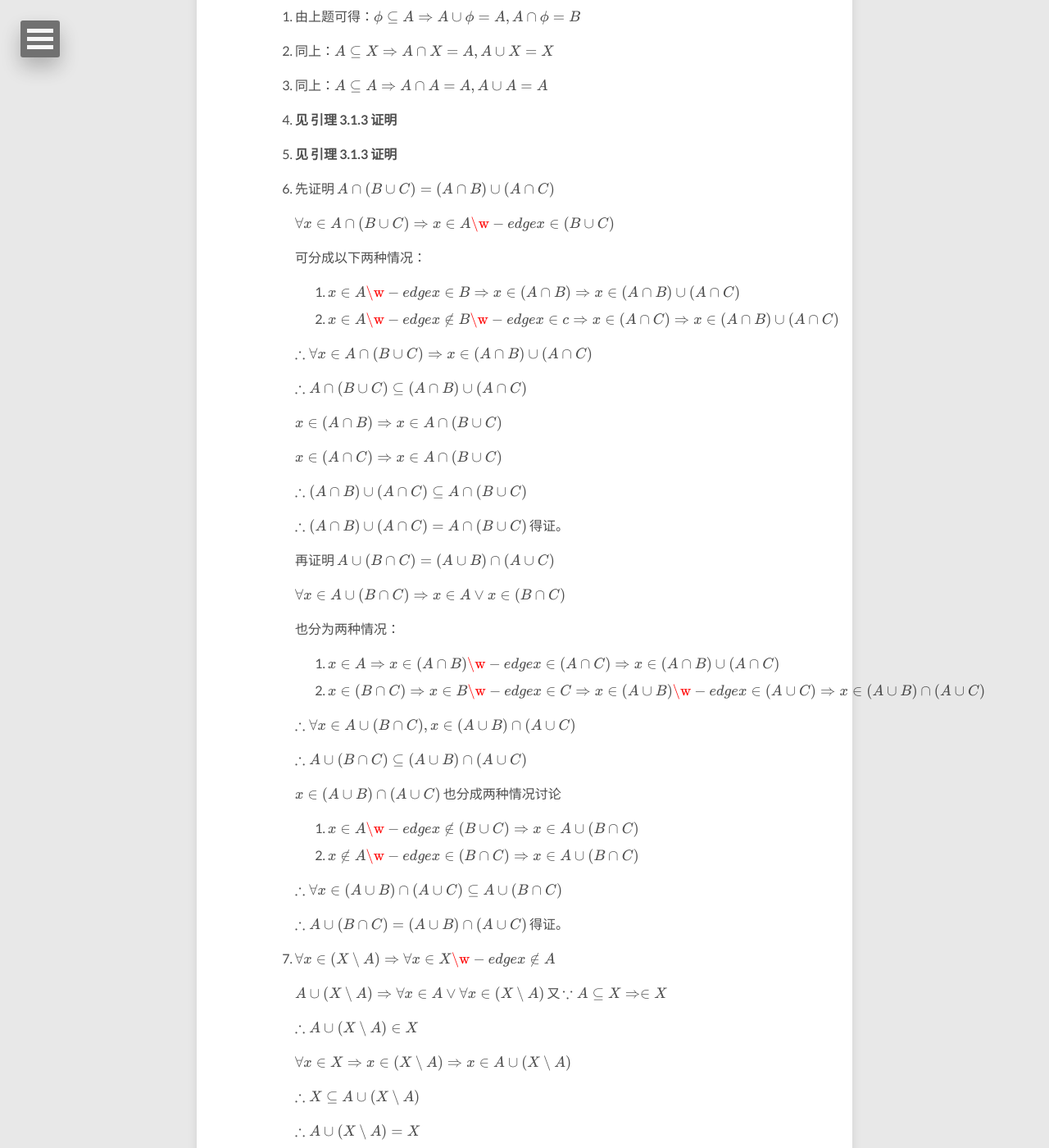
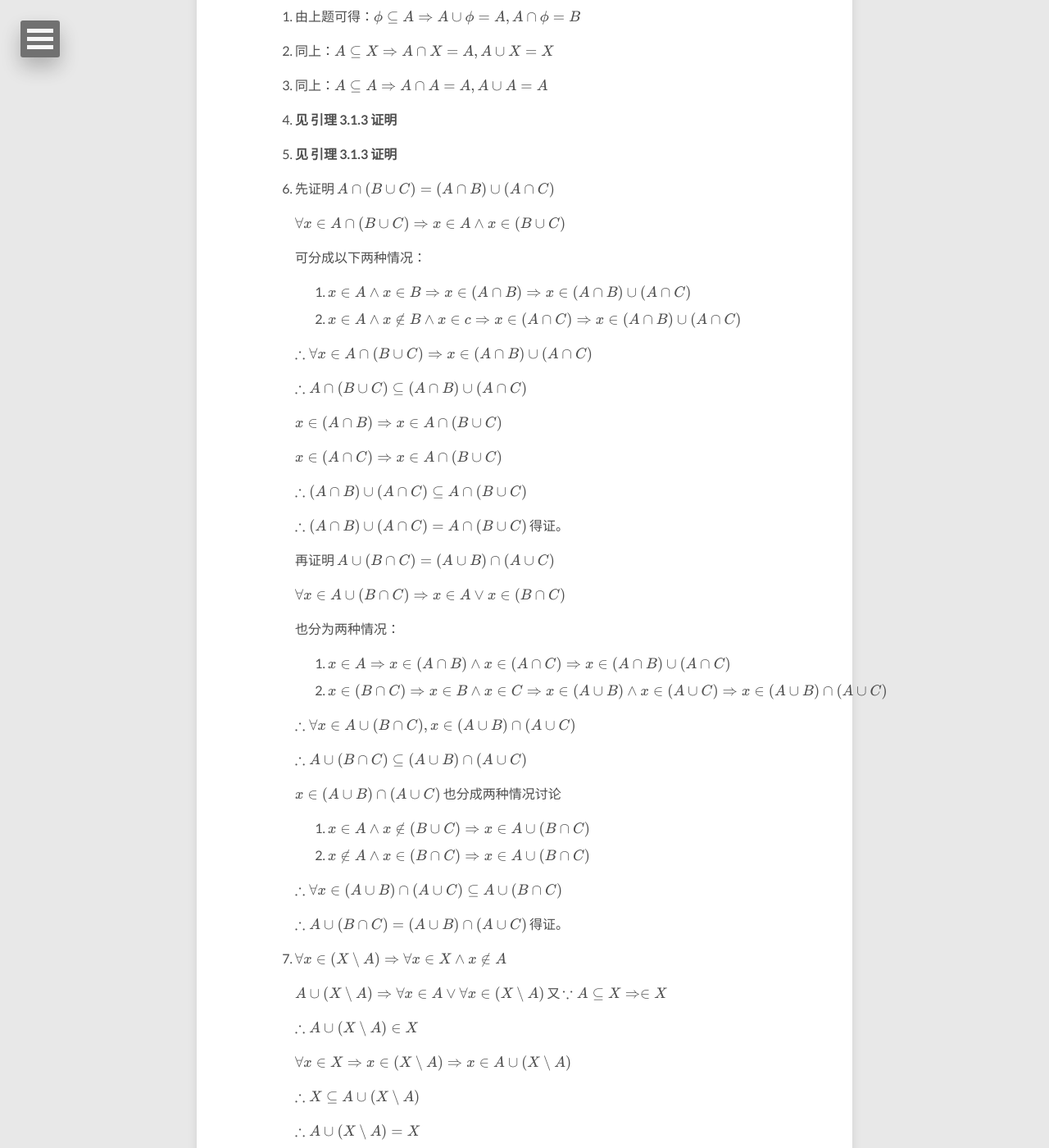
Before and after one commit to Spdwal/Spdwal.github.io, a Jekyll site: the page built from _posts/2019-04-19-analysis-by-tao-chapter-3-1.md, in a window 1280 px wide and 1400 px high, scrolled down 3288 px. Shown: the whole window at 82% size. Built offline with Jekyll 4.4.1, drawn with Linux system fonts in a browser that asks for light colours; nearby versions of some CDN libraries; formulas are drawn with MathJax 3; some of the changed text lies outside the part shown.

Commit message:
fix some bugs

```diff
--- a/_posts/2019-04-19-analysis-by-tao-chapter-3-1.md
+++ b/_posts/2019-04-19-analysis-by-tao-chapter-3-1.md
@@ -112,7 +112,7 @@ $\therefore A \subseteq B \Rightarrow A \cup B = B$  。
 
 再证命题1蕴含命题3:
 
-$A \subseteq B \Rightarrow \forall x \in A, x \in B \w-edge x \in A \Rightarrow x \in A$
+$A \subseteq B \Rightarrow \forall x \in A, x \in B \wedge x \in A \Rightarrow x \in A$
 
 $\therefore A \subseteq B \Rightarrow A \cap B = A$
 
@@ -161,12 +161,12 @@ $3 \Rightarrow 1 \Rightarrow 2$ 得证。
 
 6. 先证明 $A \cap (B \cup C) = (A \cap B) \cup (A \cap C)$
 
-   $\forall x \in A \cap (B \cup C) \Rightarrow x \in A \w-edge x \in (B \cup C)$
+   $\forall x \in A \cap (B \cup C) \Rightarrow x \in A \wedge x \in (B \cup C)$
 
    可分成以下两种情况：
 
-   1. $x \in A \w-edge x \in B \Rightarrow x \in (A \cap B) \Rightarrow x \in (A \cap B) \cup (A \cap C)$
-   2. $x \in A \w-edge x \notin B \w-edge x \in c \Rightarrow x \in (A \cap C) \Rightarrow x \in (A \cap B) \cup (A \cap C)$
+   1. $x \in A \wedge x \in B \Rightarrow x \in (A \cap B) \Rightarrow x \in (A \cap B) \cup (A \cap C)$
+   2. $x \in A \wedge x \notin B \wedge x \in c \Rightarrow x \in (A \cap C) \Rightarrow x \in (A \cap B) \cup (A \cap C)$
 
    $\therefore \forall x \in A \cap (B \cup C) \Rightarrow x \in (A \cap B) \cup (A \cap C)$
 
@@ -186,8 +186,8 @@ $3 \Rightarrow 1 \Rightarrow 2$ 得证。
 
    也分为两种情况：
 
-   1. $x \in A \Rightarrow  x \in (A \cap B) \w-edge x \in (A \cap C) \Rightarrow x \in (A \cap B) \cup (A \cap C)$
-   2. $x \in (B \cap C) \Rightarrow x \in B \w-edge x \in C \Rightarrow x \in (A \cup B) \w-edge x \in (A \cup C) \Rightarrow x \in (A \cup B) \cap (A \cup C)$
+   1. $x \in A \Rightarrow  x \in (A \cap B) \wedge x \in (A \cap C) \Rightarrow x \in (A \cap B) \cup (A \cap C)$
+   2. $x \in (B \cap C) \Rightarrow x \in B \wedge x \in C \Rightarrow x \in (A \cup B) \wedge x \in (A \cup C) \Rightarrow x \in (A \cup B) \cap (A \cup C)$
 
    $\therefore \forall x \in A \cup (B \cap C), x \in (A \cup B) \cap (A \cup C)$
 
@@ -195,14 +195,14 @@ $3 \Rightarrow 1 \Rightarrow 2$ 得证。
 
    $x \in (A \cup B) \cap (A \cup C)$  也分成两种情况讨论
 
-   1. $x \in A \w-edge x \notin (B \cup C)  \Rightarrow x \in A \cup (B \cap C)$
-   2. $x \notin A \w-edge x \in (B \cap C) \Rightarrow x \in A \cup (B \cap C)$
+   1. $x \in A \wedge x \notin (B \cup C)  \Rightarrow x \in A \cup (B \cap C)$
+   2. $x \notin A \wedge x \in (B \cap C) \Rightarrow x \in A \cup (B \cap C)$
 
    $\therefore \forall x \in (A \cup B) \cap (A \cup C) \subseteq A \cup (B \cap C)$
 
    $\therefore A \cup (B \cap C) = (A \cup B) \cap (A \cup C)$ 得证。
 
-7. $\forall x \in (X \setminus A) \Rightarrow \forall x \in X \w-edge x \notin A$
+7. $\forall x \in (X \setminus A) \Rightarrow \forall x \in X \wedge x \notin A$
 
    $A \cup (X \setminus A) \Rightarrow \forall x \in A \vee \forall x \in (X \setminus A) $ 又 $\because A \subseteq X \Rightarrow \in X$
 
@@ -214,9 +214,9 @@ $3 \Rightarrow 1 \Rightarrow 2$ 得证。
 
    $\therefore A \cup (X \setminus A) = X$
 
-   $A \cap (X \setminus A) \Rightarrow \forall x \in A \w-edge (x \in X \w-edge x \notin A) \Rightarrow (x \in A \w-edge x \notin A) \w-edge x \in X$
+   $A \cap (X \setminus A) \Rightarrow \forall x \in A \wedge (x \in X \wedge x \notin A) \Rightarrow (x \in A \wedge x \notin A) \wedge x \in X$
 
-   $x \in \phi \w-edge x \in X \Rightarrow x \in \phi$
+   $x \in \phi \wedge x \in X \Rightarrow x \in \phi$
 
    $ A \cap (B \cup C) \subseteq \phi$
 
@@ -228,13 +228,13 @@ $3 \Rightarrow 1 \Rightarrow 2$ 得证。
 
    $\forall x \in X \setminus (A \cup B) \Rightarrow x \notin (A \cup B)$
 
-   $x \in X \setminus A \w-edge x \in X \setminus B$
+   $x \in X \setminus A \wedge x \in X \setminus B$
 
    $x \in (X \setminus A) \cap (x \setminus B)$
 
    $X \setminus (A \cup B) \subseteq (X \setminus A) \cup (X \setminus B)$
 
-   $\forall x \in (X \setminus A) \cap (X \setminus B) \Rightarrow x \in X \w-edge x \notin A \w-edge x \notin B$
+   $\forall x \in (X \setminus A) \cap (X \setminus B) \Rightarrow x \in X \wedge x \notin A \wedge x \notin B$
 
    $x \in X \setminus (A \cup B)$
 
@@ -244,7 +244,7 @@ $3 \Rightarrow 1 \Rightarrow 2$ 得证。
 
    再证 $X \setminus (A \cap B) = (X \setminus A) \cup (X \setminus B)$
 
-   $X \setminus (A \cap B) \Rightarrow \forall x \in X \w-edge x \notin (A \cap B)$
+   $X \setminus (A \cap B) \Rightarrow \forall x \in X \wedge x \notin (A \cap B)$
 
    存在以下三种情况：
 
@@ -270,17 +270,17 @@ $3 \Rightarrow 1 \Rightarrow 2$ 得证。
 
 先证 $A \cap B \subseteq A$
 
-$\forall x \in A \cap B \Rightarrow x \in A \w-edge x \in B \Rightarrow x \in A \Rightarrow A \cap B \subseteq A$
+$\forall x \in A \cap B \Rightarrow x \in A \wedge x \in B \Rightarrow x \in A \Rightarrow A \cap B \subseteq A$
 
 同理可证 $A \cap B \subseteq B$
 
-$C \subseteq A \w-edge C \subseteq B \Rightarrow \forall x \in C, x \in A \w-edge x \in B \Rightarrow x \in A \cap B$
+$C \subseteq A \wedge C \subseteq B \Rightarrow \forall x \in C, x \in A \wedge x \in B \Rightarrow x \in A \cap B$
 
 $\therefore C \subseteq  A \cap B$
 
-$C \subseteq A \cap B \Rightarrow \forall x \in C, x \in A \w-edge x \in B \Rightarrow C \subseteq A \w-edge C \subseteq B$
+$C \subseteq A \cap B \Rightarrow \forall x \in C, x \in A \wedge x \in B \Rightarrow C \subseteq A \wedge C \subseteq B$
 
-$\therefore C \subseteq A \w-edge C \subseteq B \Leftrightarrow C \subseteq A \cap B$ 得证。
+$\therefore C \subseteq A \wedge C \subseteq B \Leftrightarrow C \subseteq A \cap B$ 得证。
 
 余下同理。
 
@@ -288,9 +288,9 @@ $\therefore C \subseteq A \w-edge C \subseteq B \Leftrightarrow C \subseteq A \c
 
 **证明：**
 
-$\forall x \in A \cup B \w-edge x \in A \because A \subseteq A \cup B \therefore x \in A \therefore A \cap (A \cup B) \subseteq A$
+$\forall x \in A \cup B \wedge x \in A \because A \subseteq A \cup B \therefore x \in A \therefore A \cap (A \cup B) \subseteq A$
 
-$\forall x \in A, x \in A \w-edge x \in (A \cup B) \therefore x \in A \cap (A \cup B)$
+$\forall x \in A, x \in A \wedge x \in (A \cup B) \therefore x \in A \cap (A \cup B)$
 
 $\therefore A \cap (A \cup B) = A$
 
@@ -304,7 +304,7 @@ $\forall x \in A , \because A \cup B \ X \therefore x \in A, \because A \cap B =
 
 $\therefore A \subseteq X \setminus B$
 
-$\forall x \in X \setminus B \Rightarrow x \in X \w-edge x \notin B$
+$\forall x \in X \setminus B \Rightarrow x \in X \wedge x \notin B$
 
 $\because A \cup B = X, A \cap B = \phi \Rightarrow x \in A$
 
@@ -320,13 +320,13 @@ $X \setminus B \subseteq A \Rightarrow A = X \setminus B$  得证。
 
 假设$A \setminus B$ 与 $A \cap B$ 相交
 
-那么$\exist x \in A \setminus B, x \in A \cap B, \therefore x \in B \w-edge x \notin B$ 矛盾，所以这两个集合不相交。同理可证其他集合之间的关系。
+那么$\exist x \in A \setminus B, x \in A \cap B, \therefore x \in B \wedge x \notin B$ 矛盾，所以这两个集合不相交。同理可证其他集合之间的关系。
 
 令$ X = A \cup B \therefore \forall x \in X$ 可化为以下三种之一
 
-1. $x \in A \w-edge x \notin B \Rightarrow x \in A \setminus B$
-2. $x \in B \w-edge x \notin A \Rightarrow x \in B \setminus A$
-3. $x \in A \w-edge x \in B \Rightarrow x \in A \cap B$
+1. $x \in A \wedge x \notin B \Rightarrow x \in A \setminus B$
+2. $x \in B \wedge x \notin A \Rightarrow x \in B \setminus A$
+3. $x \in A \wedge x \in B \Rightarrow x \in A \cap B$
 
 得证。
 
@@ -340,4 +340,4 @@ $z \in \{y: P(x, y), x \in A \} \Leftrightarrow x \in A, P(x, z)\ is \ true$
 
 令 $Q(y) := P(x, y),  x = y$
 
-$y \in \{x \in A: Q(x) \ is \ true \} \Leftrightarrow y \in A \w-edge Q(y) \ is \ true$ 得证。
+$y \in \{x \in A: Q(x) \ is \ true \} \Leftrightarrow y \in A \wedge Q(y) \ is \ true$ 得证。
```
